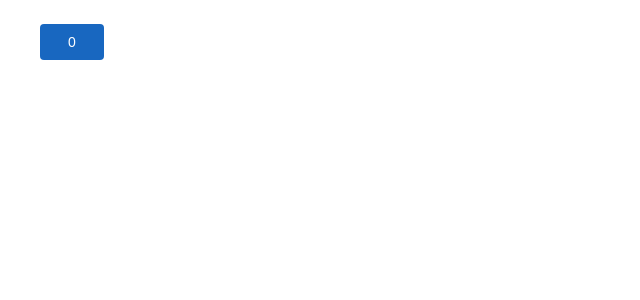
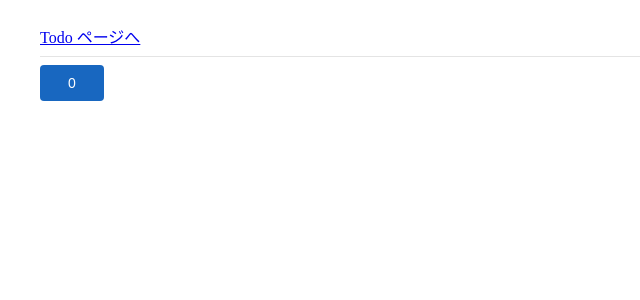
Before and after one commit to degiple/nuxt3-vitest, a Nuxt app: page / in a window 1280 px wide. Shown: the top 300 px of the page, without its empty margins (0-640 px from the left). Built offline with nearby package versions, Linux system fonts and the light colour scheme.

Commit message:
index.vue を微修正

```diff
--- a/pages/index.vue
+++ b/pages/index.vue
@@ -1,5 +1,9 @@
 <template>
   <VContainer>
+    <NuxtLink to="/todo">
+      Todo ページへ
+    </NuxtLink>
+    <v-divider />
     <IncButton />
   </VContainer>
 </template>
```
